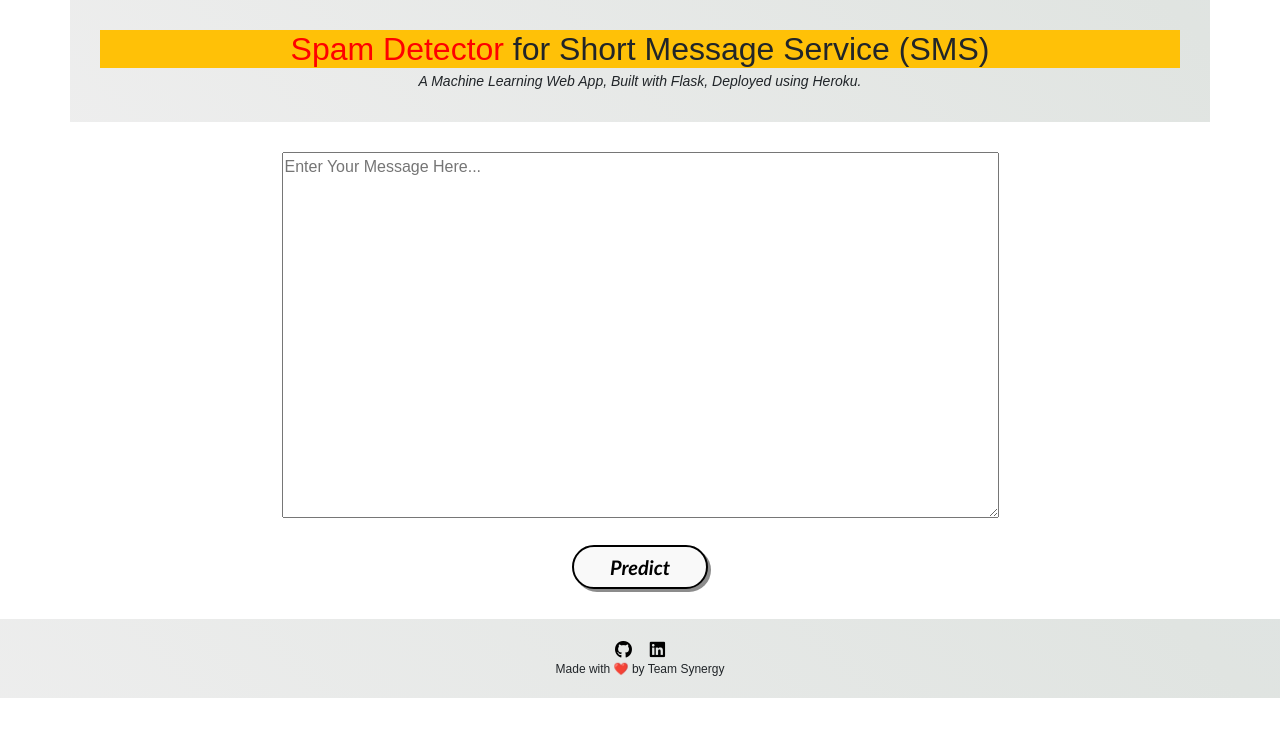
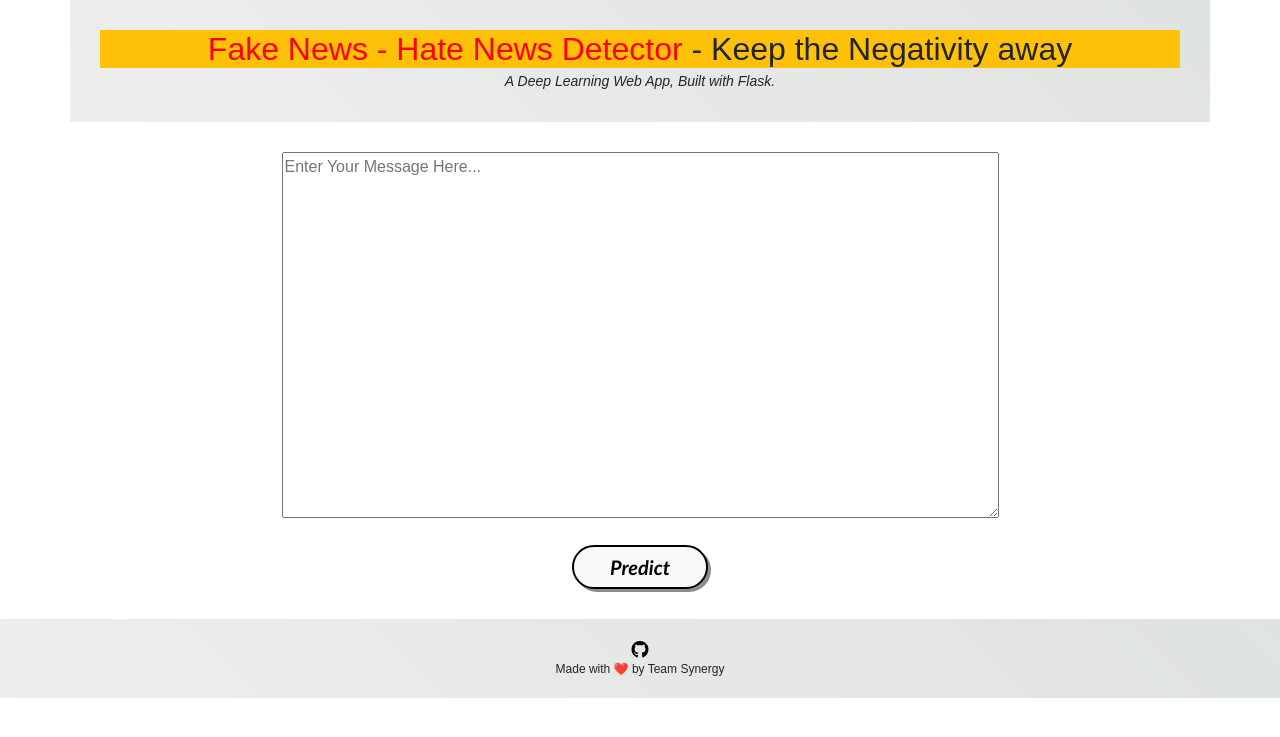
Before and after one commit to hardikkamboj/Fake-hate-news-classifier, a Flask app: page / in a window 1280 px wide. Shown: the top 737 px of the page. Run offline with Flask 2, Linux system fonts and the light colour scheme; parts of the project's set-up code (start-up, migrations or seed data) failed here and were passed over; some libraries are stand-ins or nearby versions.

Commit message:
made final changes

```diff
--- a/templates/home.html
+++ b/templates/home.html
@@ -4,7 +4,7 @@
 
 <head>
     <meta charset="utf-8">
-    <title>Spam SMS Detector</title>
+    <title>Fake News Detector</title>
     <link rel="shortcut icon" href="{{ url_for('static', filename='spam-favicon.ico') }}">
     <!-- <link rel="stylesheet" type="text/css" href="{{ url_for('static', filename='styles.css') }}"> -->
     <script src="https://kit.fontawesome.com/5f3f547070.js" crossorigin="anonymous"></script>
@@ -17,9 +17,9 @@
     <div class="overall">
         <!-- Website Title -->
         <div class="container ">
-            <h2 class='container-heading bg-warning'><span>Spam Detector</span> for Short Message Service (SMS)</h2>
+            <h2 class='container-heading bg-warning'><span>Fake News - Hate News Detector</span> - Keep the Negativity away </h2>
             <div class='description'>
-                <p>A Machine Learning Web App, Built with Flask, Deployed using Heroku.</p>
+                <p>A Deep Learning Web App, Built with Flask.</p>
             </div>
         </div>
 
@@ -37,8 +37,7 @@
             <div class="contact">
                 <a target="_blank" href="https://github.com/hardikkamboj/Fake-hate-news-classifier"><i
                         class="fab fa-github fa-lg contact-icon"></i></a>
-                <a target="_blank" href="https://www.linkedin.com/in/anujkvyas"><i
-                        class="fab fa-linkedin fa-lg contact-icon"></i></a>
+
             </div>
             <p class='footer-description'>Made with ❤️ by Team Synergy</p>
         </div>
```
Also changed, not shown: requirements.txt (+54 -25 lines), templates/result.html (+12 -12 lines).
